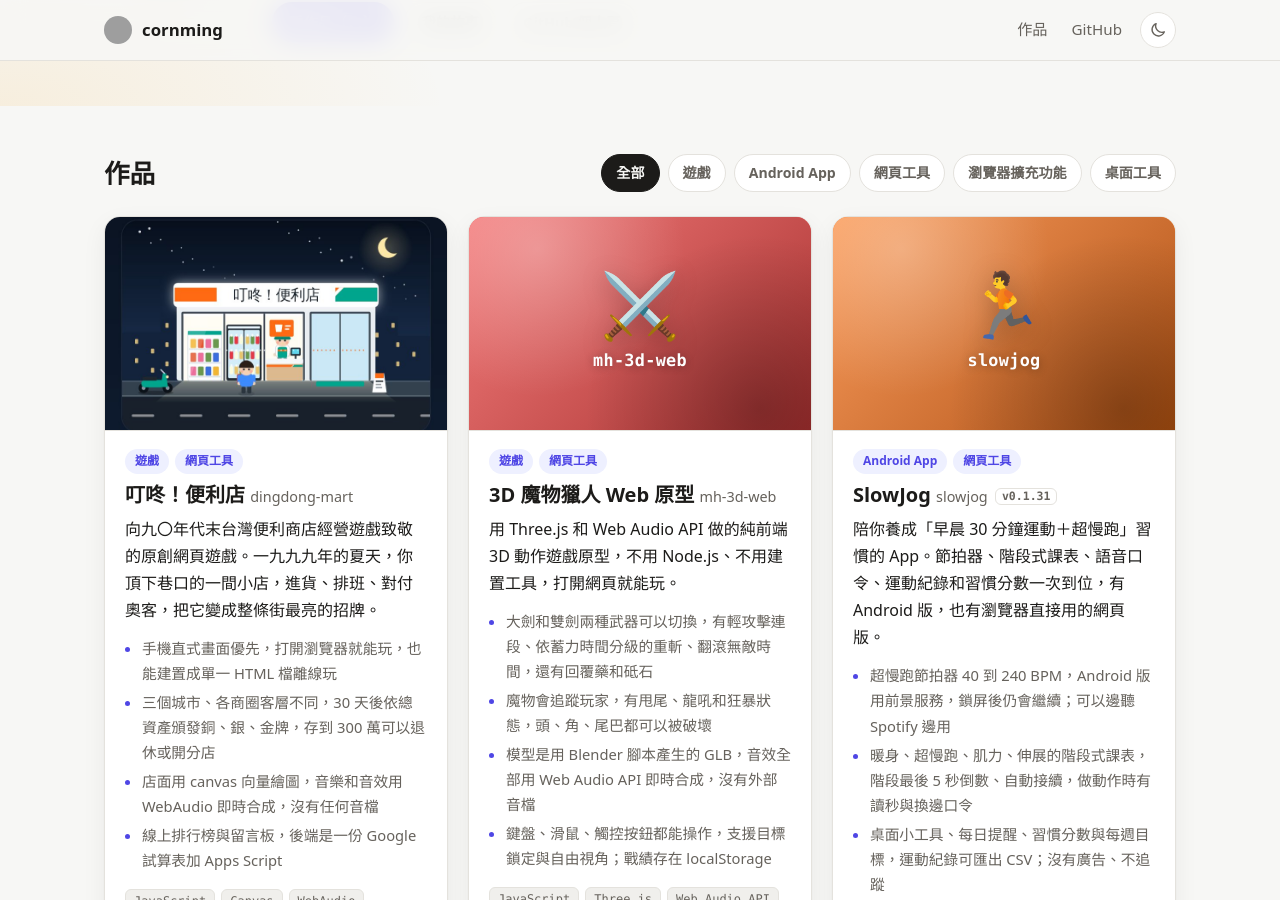
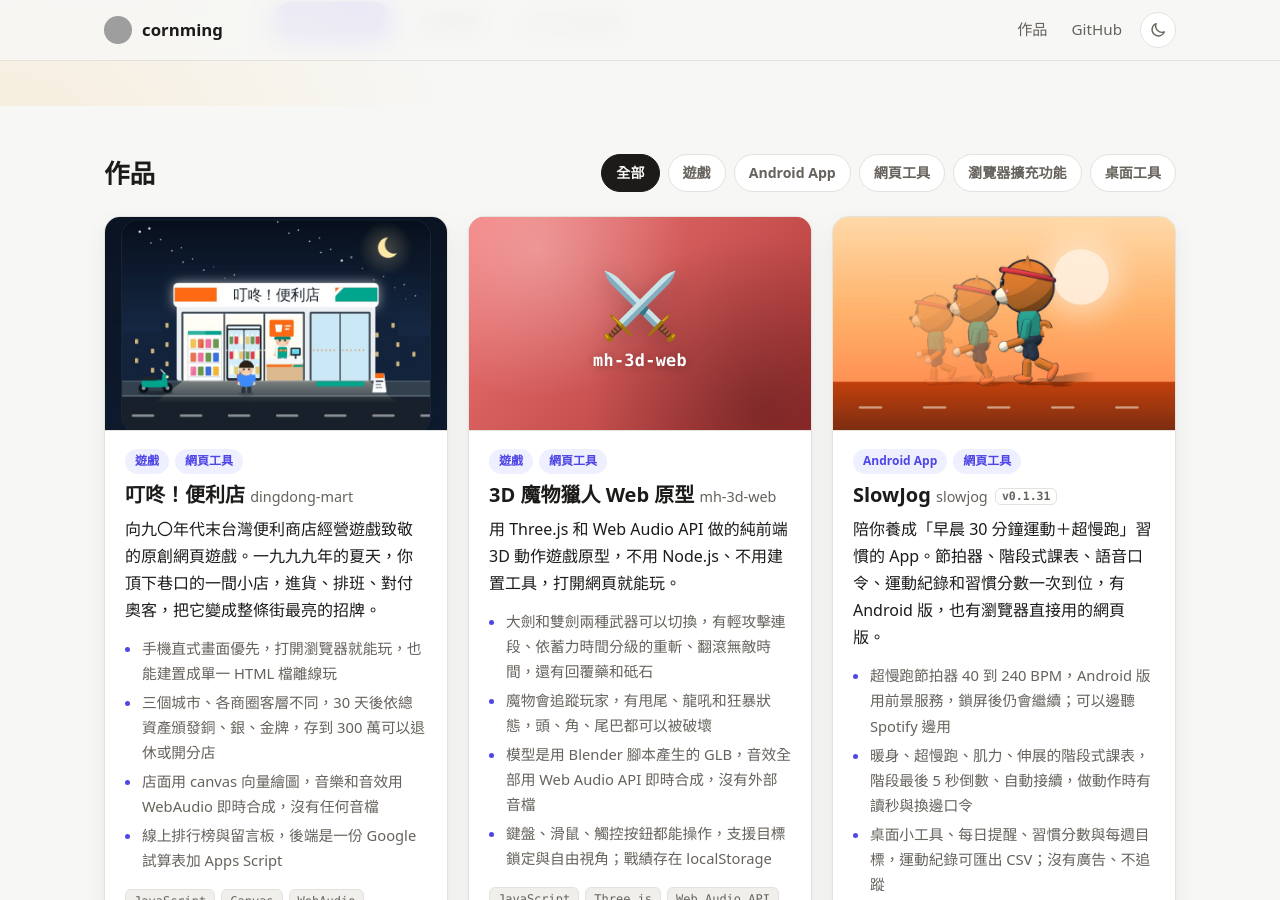
Before and after one commit to cornming/cornming.github.io, a Jekyll site: the page built from index.html, in a window 1280 px wide and 900 px high, scrolled down 332 px. Built offline with Jekyll 4.4.1, drawn with Linux system fonts in a browser that asks for light colours; some of the changed text lies outside the part shown; grey boxes are pictures that could not be loaded.

Commit message:
替 SlowJog 與每日英語上傳補上封面圖
Co-Authored-By: Claude Sonnet 5.5 <noreply@anthropic.com>
Claude-Session: https://claude.ai/code/session_01EZsKqvDZLrn94Xt2GUGidm

```diff
--- a/_data/projects.yml
+++ b/_data/projects.yml
@@ -63,8 +63,7 @@
     - 網頁版用 Rust + Leptos 編譯成 WebAssembly，課表與統計邏輯從 Kotlin 版移植並附單元測試
     - 推上 main 會由 GitHub Actions 自動建置 APK 發佈到 Releases，App 內可直接檢查更新
   tech: [Kotlin, Jetpack Compose, Rust, Leptos, WebAssembly, Web Audio, GitHub Actions]
-  icon: "🏃"
-  accent: "#f97316"
+  image: /assets/img/projects/slowjog.jpg
   links:
     - label: 網頁版
       url: https://cornming.github.io/slowjog/
@@ -192,8 +191,7 @@
     - 自動設定標題、說明與標籤、加入播放清單，並上傳中文字幕檔
     - 不對外提供服務、不蒐集任何人的資料，授權憑證只存在我自己的電腦
   tech: [YouTube Data API, HTML, CSS]
-  icon: "📺"
-  accent: "#ef4444"
+  image: /assets/img/projects/daily-english-uploader.jpg
   links:
     - label: YouTube 頻道
       url: https://www.youtube.com/@DailyEnglishCat
```
Also changed, not shown: assets/img/projects/daily-english-uploader.jpg (added), assets/img/projects/slowjog.jpg (added).
